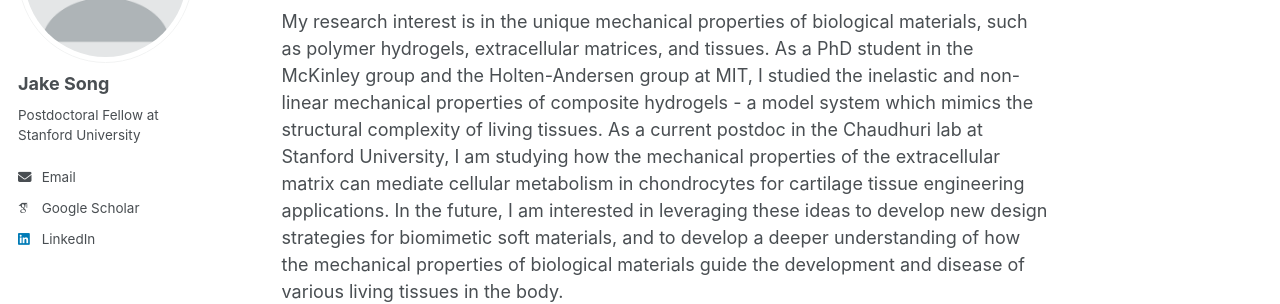
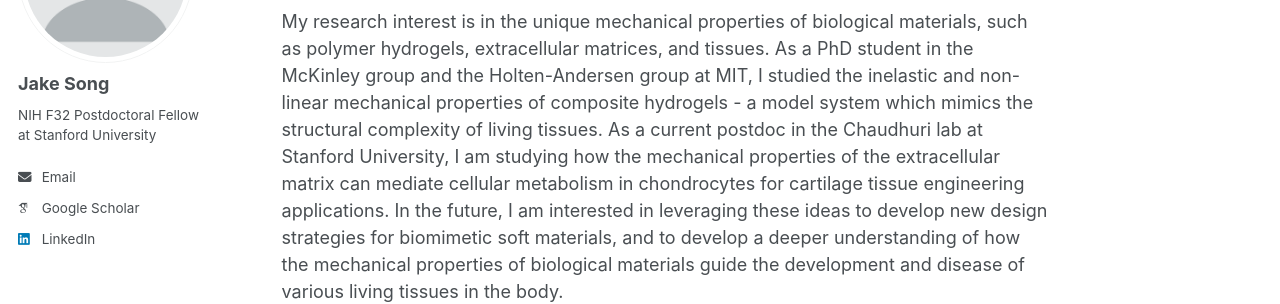
Before and after one commit to jakesong15/jakesong15.github.io, a Jekyll site: the page built from _pages/about.md, in a window 1280 px wide. Shown: the part 218-522 px from the top of the page. Built offline with Jekyll 4.4.1, drawn with Linux system fonts in a browser that asks for light colours; some web fonts are replaced.

Commit message:
Update _config.yml

```diff
--- a/_config.yml
+++ b/_config.yml
@@ -24,7 +24,7 @@
   avatar           : "profile.png"
   name             : "Jake Song"
   pronouns         : # "he / him"
-  bio              : "Postdoctoral Fellow at Stanford University"
+  bio              : "NIH F32 Postdoctoral Fellow at Stanford University"
   location         : # "San Francisco, CA"
   employer         : # "Stanford University"
   uri              : # URL
```
